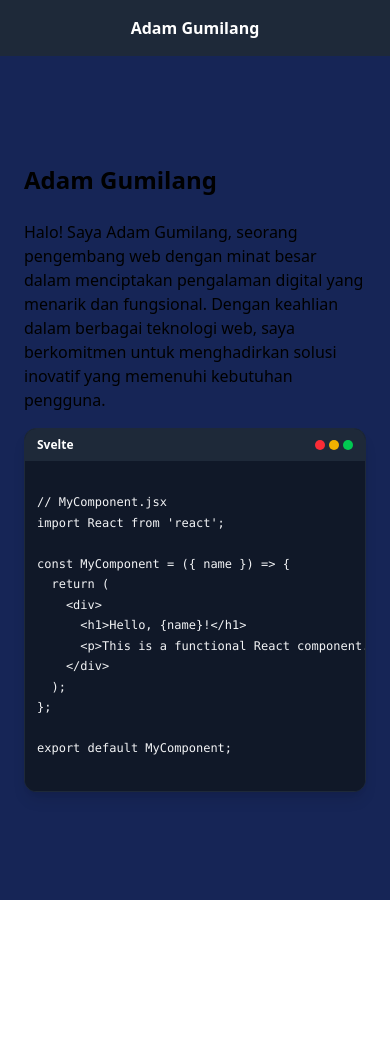
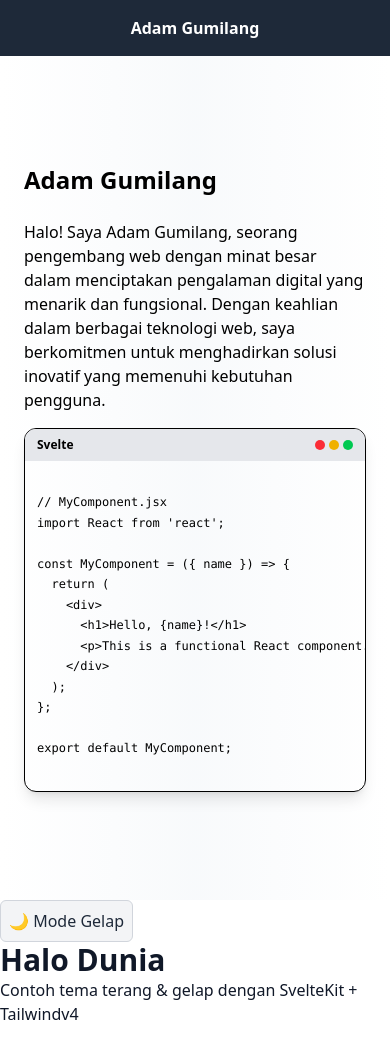
Before and after one commit to adam-gbyte/adam-gbyte, a SvelteKit app: page / in a window 390 px wide. Shown: the top 1058 px of the page. Before the commit the page ends 900 px from the top, so only its background shows below. Built offline with nearby package versions, Linux system fonts and the light colour scheme.

Commit message:
Add dark mode support with theme toggle
Introduces dark mode support using Tailwind v4's custom variant and updates styles in CodeCard and +page.svelte to be theme-aware. Adds a theme toggle button and persists user preference in localStorage.

```diff
--- a/src/app.css
+++ b/src/app.css
@@ -1,4 +1,6 @@
 @import "tailwindcss";
+
+@custom-variant dark (&:where(.dark, .dark *));
 
 html,
 body,
--- a/src/lib/components/CodeCard.svelte
+++ b/src/lib/components/CodeCard.svelte
@@ -4,11 +4,13 @@
 </script>
 
 <div
-  class="w-full max-w-4xl mx-auto rounded-xl overflow-hidden border border-gray-800 bg-gray-900 shadow-lg transition-all duration-300 hover:shadow-xl"
+  class="w-full max-w-4xl mx-auto rounded-xl overflow-hidden border dark:border-gray-800 dark:bg-gray-900 shadow-lg transition-all duration-300 hover:shadow-xl"
 >
   <!-- Header bar -->
-  <div class="bg-gray-800 px-3 sm:px-4 py-2 flex items-center justify-between">
-    <span class="text-xs sm:text-sm font-semibold text-white truncate"
+  <div
+    class="dark:bg-gray-800 bg-gray-200 px-3 sm:px-4 py-2 flex items-center justify-between"
+  >
+    <span class="text-xs sm:text-sm font-semibold dark:text-white truncate"
       >{title}</span
     >
     <div class="flex gap-1 flex-shrink-0">
@@ -19,9 +21,9 @@
   </div>
 
   <!-- Code content -->
-  <div class="bg-gray-900 overflow-x-auto">
+  <div class="dark:bg-gray-900 overflow-x-auto">
     <pre
-      class="p-3 sm:p-4 text-xs sm:text-sm text-gray-100 whitespace-pre leading-relaxed min-w-full">
+      class="p-3 sm:p-4 text-xs sm:text-sm text-black dark:text-gray-100 whitespace-pre leading-relaxed min-w-full">
 <code>{code}</code>
     </pre>
   </div>
--- a/src/routes/+page.svelte
+++ b/src/routes/+page.svelte
@@ -1,4 +1,5 @@
 <script>
+  import { onMount } from "svelte";
   import CodeCard from "$lib/components/CodeCard.svelte";
 
   const exampleCode = `
@@ -15,6 +16,25 @@ const MyComponent = ({ name }) => {
 };
 
 export default MyComponent;`;
+
+  let theme = "light";
+  onMount(() => {
+    const saved = localStorage.getItem("theme");
+    if (saved) {
+      theme = saved;
+    } else {
+      theme = window.matchMedia("(prefers-color-scheme: dark)").matches
+        ? "dark"
+        : "light";
+    }
+    document.documentElement.classList.toggle("dark", theme === "dark");
+  });
+
+  function toggleTheme() {
+    theme = theme === "dark" ? "light" : "dark";
+    localStorage.setItem("theme", theme);
+    document.documentElement.classList.toggle("dark", theme === "dark");
+  }
 </script>
 
 <nav>
@@ -23,13 +43,15 @@ export default MyComponent;`;
   </div>
 </nav>
 
-<main class="min-h-screen bg-blue-950">
+<main class="min-h-screen dark:bg-blue-950">
   <section
     class="min-h-screen flex md:flex-row flex-col items-center justify-center p-6"
   >
     <div class="flex flex-col md:max-w-1/2">
-      <h1 class="text-2xl md:text-3xl font-bold mb-6">Adam Gumilang</h1>
-      <p class="mb-4">
+      <h1 class="text-2xl md:text-3xl font-bold dark:text-yellow-400 mb-6">
+        Adam Gumilang
+      </h1>
+      <p class="mb-4 dark:text-gray-300">
         Halo! Saya Adam Gumilang, seorang pengembang web dengan minat besar
         dalam menciptakan pengalaman digital yang menarik dan fungsional. Dengan
         keahlian dalam berbagai teknologi web, saya berkomitmen untuk
@@ -38,4 +60,16 @@ export default MyComponent;`;
     </div>
     <CodeCard title="Svelte" code={exampleCode} />
   </section>
+  <div
+    class="bg-white text-gray-900 dark:bg-gray-900 dark:text-white min-h-screen transition-colors duration-300"
+  >
+    <button
+      on:click={toggleTheme}
+      class="p-2 rounded-md border border-gray-300 dark:border-gray-700 bg-gray-100 dark:bg-gray-800 text-gray-800 dark:text-gray-100 transition-colors"
+    >
+      {theme === "dark" ? "🌞 Mode Terang" : "🌙 Mode Gelap"}
+    </button>
+    <h1 class="text-3xl font-bold">Halo Dunia</h1>
+    <p>Contoh tema terang & gelap dengan SvelteKit + Tailwindv4</p>
+  </div>
 </main>
```
